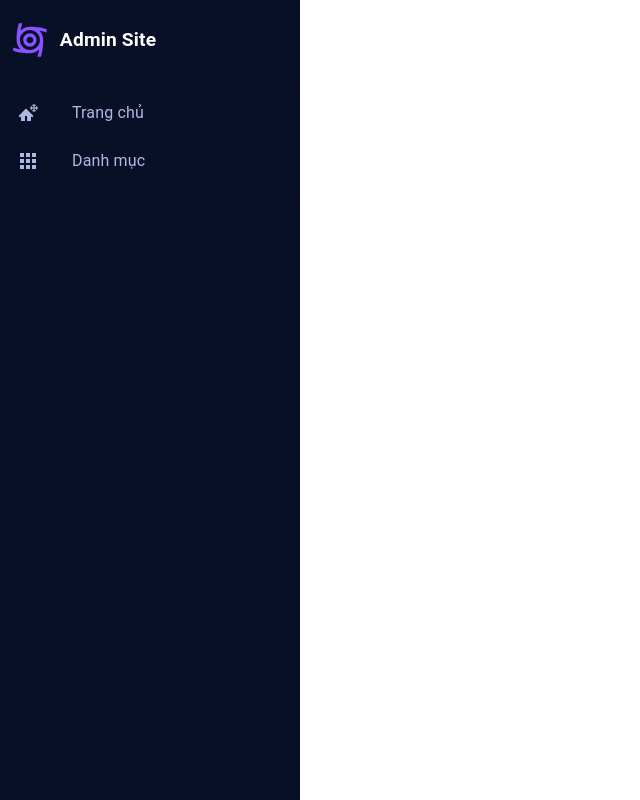
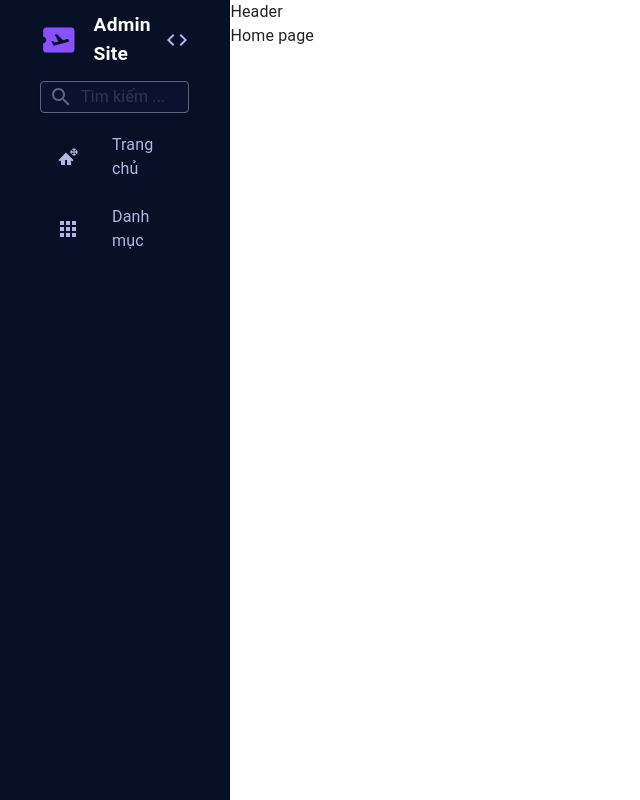
Before and after one commit to dunglt8200/admin-web-shop-ltd, a React (Vite) app: page / in a window 1280 px wide. Shown: the whole page, without its empty margins (0-640 px from the left). Built offline with nearby package versions, Linux system fonts and the light colour scheme.

Commit message:
UI materlayout

```diff
--- a/src/assets/css/main.css
+++ b/src/assets/css/main.css
@@ -1,12 +1,22 @@
 .drawer-menu .MuiDrawer-paper {
     background-color: var(--background-menu);
     color: var(--color-text-menu);
+    padding-left: 5vh;
+    padding-right: 5vh;
 }
 
 .box-logo-menu {
     display: flex;
     flex-direction: row;
     height: 10vh;
+    align-items: center;
+    gap: 2vh;
+}
+
+.box-menu-header {
+    display: flex;
+    flex-direction: row;
+    justify-content: space-between;
     align-items: center;
 }
 
@@ -18,8 +28,8 @@
 
 .ico-logo-menu {
     color: var(--color-purple);
-    width: 20% !important;
-    height: 50% !important;
+    width: 30% !important;
+    height: 60% !important;
 }
 
 .ico-menu-item {
@@ -27,18 +37,47 @@
 }
 
 .drawer-menu .MuiDrawer-paper {
-    width: 300px !important;
+    width: 100%;
+    position: absolute;
 }
 
 .box-main-menu {
     display: flex;
-}
-
-.drawer-menu {
-    width: 240px !important;
-    flex-shrink: 0 !important;
+    width: 18%;
+    position: relative;
 }
 
 .drawer-menu .MuiDrawer-paper {
     box-sizing: border-box !important;
 }
+
+.css-1gtchvp-MuiPaper-root {
+    background-color: #0B1739 !important;
+    height: 4vh;
+}
+
+.paper-search-menu {
+    display: flex;
+    flex-direction: row;
+    color: var(--color-text-menu);
+    border: 0.5px solid var(--color-text-menu);
+    opacity: 0.5;
+}
+
+.link-menu {
+    text-decoration: none;
+    color: var(--color-text-menu) !important;
+}
+
+.box-main-master-layout {
+    display: flex;
+    flex-direction: row;
+    width: 100%;
+    height: 100vh;
+}
+
+.box-main-children {
+    display: flex;
+    flex-direction: column;
+    width: 82%;
+}
--- a/src/components/common/Menu.jsx
+++ b/src/components/common/Menu.jsx
@@ -11,17 +11,25 @@ import ListItemIcon from '@mui/material/ListItemIcon';
 import ListItemText from '@mui/material/ListItemText';
 import ChaletIcon from '@mui/icons-material/Chalet';
 import AppsIcon from '@mui/icons-material/Apps';
-import CycloneIcon from '@mui/icons-material/Cyclone';
+import AirplaneTicketIcon from '@mui/icons-material/AirplaneTicket';
+import CodeIcon from '@mui/icons-material/Code';
+import Paper from '@mui/material/Paper';
+import InputBase from '@mui/material/InputBase';
+import IconButton from '@mui/material/IconButton';
+import SearchIcon from '@mui/icons-material/Search';
+import { ROUTERS } from '../../routers/RouterPath';
+import { Link } from 'react-router-dom';
 
-const drawerWidth = 240;
 const listMenu = [
     {
         name: "Trang chủ",
-        icon: <ChaletIcon />
+        icon: <ChaletIcon />,
+        path: ROUTERS.HOME
     },
     {
         name: "Danh mục",
-        icon: <AppsIcon />
+        icon: <AppsIcon />,
+        path: ROUTERS.CATEGORY
     }
 ]
 
@@ -33,14 +41,27 @@ function Menu() {
         variant="permanent"
         className="drawer-menu"
       >
-        <Box className="box-logo-menu">
-           <CycloneIcon className="ico-logo-menu"/>
-           <Typography className="text-logo-menu">Admin Site</Typography>
+        {/* logo */}
+        <Box className="box-menu-header">
+           <Box className="box-logo-menu">
+              <AirplaneTicketIcon className="ico-logo-menu"/>
+              <Typography className="text-logo-menu">Admin Site</Typography>
+           </Box>
+           <CodeIcon />
         </Box>
         <Divider />
+         {/* search */}
+        <Paper className="paper-search-menu">
+            <IconButton type="button" aria-label="search" sx={{ color: "#AEB9E1" }}>
+              <SearchIcon />
+            </IconButton>
+            <InputBase sx={{ color: "#AEB9E1" }} placeholder="Tìm kiếm ..."/>
+        </Paper>
+        {/* menu */}
         <Box sx={{ overflow: 'auto' }}>
           <List>
             {listMenu.map((menu, index) => (
+              <Link to={menu.path} className="link-menu">
                 <ListItem key={index} disablePadding>
                     <ListItemButton>
                         <ListItemIcon className="ico-menu-item">
@@ -49,6 +70,8 @@ function Menu() {
                         <ListItemText primary={menu.name} />
                     </ListItemButton>
                 </ListItem>
+              </Link>
+
             ))}
           </List>
           <Divider />
--- a/src/components/main/MasterLayout.jsx
+++ b/src/components/main/MasterLayout.jsx
@@ -5,10 +5,14 @@ import Header from "../common/Header";
 
 function MasterLayout({children}) {
     return (
-        <Box>
+        <Box className="box-main-master-layout">
             <Menu />
-            <Header />
-            {children}
+            <Box className="box-main-children">
+                <Header />
+                <Box>
+                    {children}
+                </Box>
+            </Box>
         </Box>
     )
 }
```
